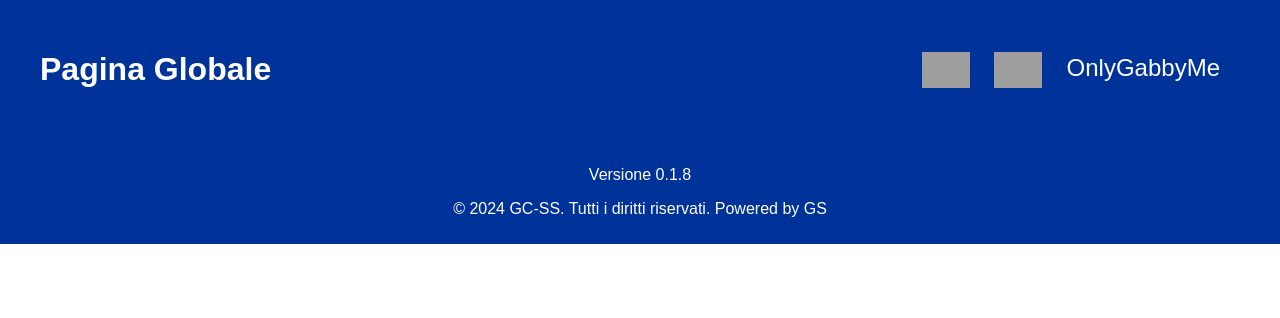
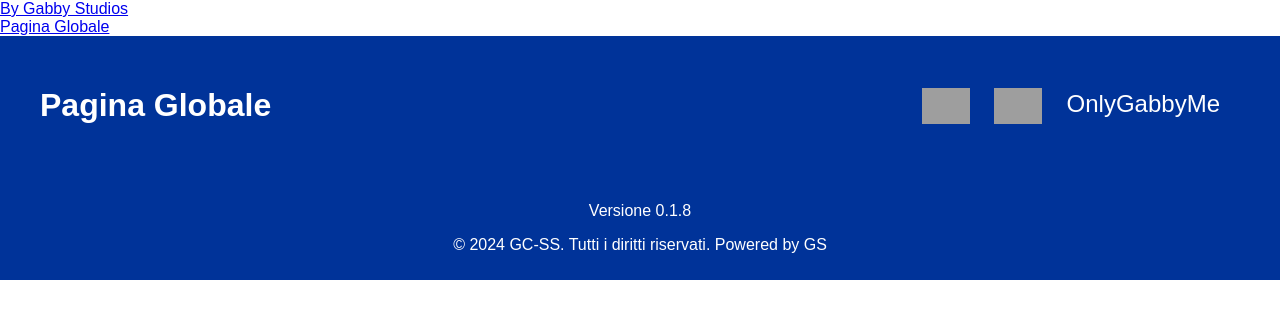
Before and after one commit to GabrielJonesDev/-gjdev.it, a plain HTML site: page index.html in a window 1280 px wide. Drawn offline with Linux system fonts and the light colour scheme; grey boxes are pictures that could not be loaded.

Commit message:
Aggiunta header

```diff
--- a/index.html
+++ b/index.html
@@ -3,7 +3,7 @@
 <head>
     <meta charset="UTF-8">
     <meta name="viewport" content="width=device-width, initial-scale=1.0">
-    <title>Pagina globale</title>
+    <title>Gabriel Jones</title>
     <style>
         table {
             border-collapse: collapse;
@@ -72,6 +72,16 @@
             vertical-align: middle; /* Allinea verticalmente il logo al centro */
         }
     </style>
+
+<div class="miur-bar">
+    <div>
+        <a href="https://github.com/GabbyStudiosDev" target="_blank">By Gabby Studios</a>
+    </div>
+    <div>
+        <a href="https://gabbystudios.github.io/Pagina-Globale/" target="_blank">Pagina Globale</a>
+    </div>
+</div>
+
 </head>
 <body>
     <div class="navbar">
```
